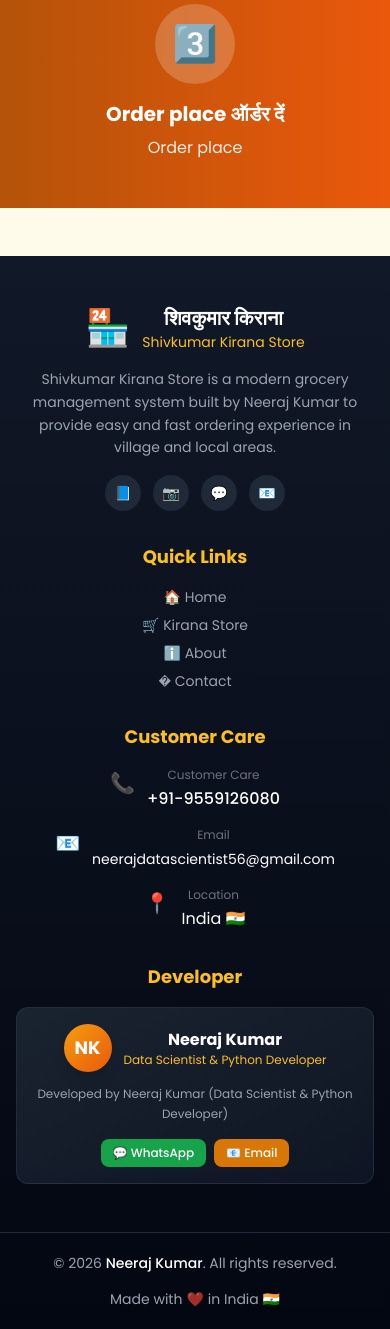
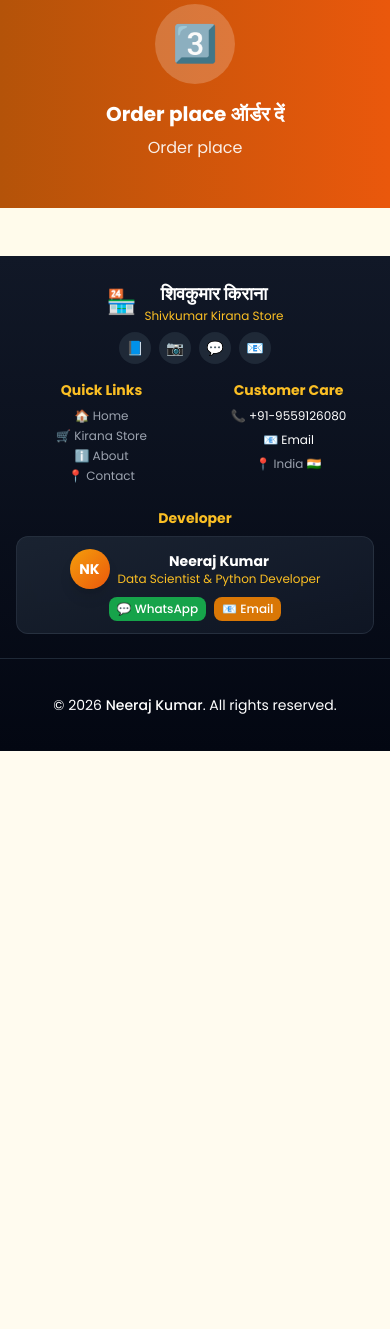
Before and after one commit to Neeraj56kr/shivkumar-kirana-store, a Flask app: page / in a window 390 px wide. Shown: the part 2988-4317 px from the top of the page. After the commit the page ends 3739 px from the top, so only its background shows below. Run offline with Flask 3, Linux system fonts and the light colour scheme; some libraries are stand-ins or nearby versions.

Commit message:
footer responsive

```diff
--- a/templates/base.html
+++ b/templates/base.html
@@ -198,32 +198,32 @@
     <!-- Footer -->
     <footer class="bg-gradient-to-b from-gray-900 to-gray-950 text-white mt-12">
         <!-- Main Footer -->
-        <div class="container mx-auto px-4 py-12">
-            <div class="grid grid-cols-1 md:grid-cols-2 lg:grid-cols-4 gap-8">
+        <div class="container mx-auto px-4 py-6 md:py-12">
+            <div class="grid grid-cols-2 md:grid-cols-2 lg:grid-cols-4 gap-4 md:gap-8">
 
                 <!-- About Section -->
-                <div class="text-center md:text-left">
-                    <div class="flex items-center justify-center md:justify-start space-x-3 mb-4">
-                        <span class="text-4xl">🏪</span>
+                <div class="text-center md:text-left col-span-2 md:col-span-2 lg:col-span-1">
+                    <div class="flex items-center justify-center md:justify-start space-x-2 md:space-x-3 mb-2 md:mb-4">
+                        <span class="text-2xl md:text-4xl">🏪</span>
                         <div>
-                            <h3 class="text-xl font-bold">शिवकुमार किराना</h3>
-                            <p class="text-amber-400 text-sm">Shivkumar Kirana Store</p>
+                            <h3 class="text-lg md:text-xl font-bold">शिवकुमार किराना</h3>
+                            <p class="text-amber-400 text-xs md:text-sm">Shivkumar Kirana Store</p>
                         </div>
                     </div>
-                    <p class="text-gray-400 text-sm mb-4 leading-relaxed">
+                    <p class="text-gray-400 text-xs md:text-sm mb-3 md:mb-4 leading-relaxed hidden md:block">
                         Shivkumar Kirana Store is a modern grocery management system built by Neeraj Kumar to provide easy and fast ordering experience in village and local areas.
                     </p>
-                    <div class="flex justify-center md:justify-start space-x-3">
-                        <a href="#" class="w-9 h-9 bg-gray-800 hover:bg-blue-600 rounded-full flex items-center justify-center transition-all duration-300 text-sm">
+                    <div class="flex justify-center md:justify-start space-x-2 md:space-x-3">
+                        <a href="#" class="w-8 h-8 md:w-9 md:h-9 bg-gray-800 hover:bg-blue-600 rounded-full flex items-center justify-center transition-all duration-300 text-sm">
                             📘
                         </a>
-                        <a href="#" class="w-9 h-9 bg-gray-800 hover:bg-pink-600 rounded-full flex items-center justify-center transition-all duration-300 text-sm">
+                        <a href="#" class="w-8 h-8 md:w-9 md:h-9 bg-gray-800 hover:bg-pink-600 rounded-full flex items-center justify-center transition-all duration-300 text-sm">
                             📷
                         </a>
-                        <a href="https://wa.me/919559126080" target="_blank" class="w-9 h-9 bg-gray-800 hover:bg-green-600 rounded-full flex items-center justify-center transition-all duration-300 text-sm">
+                        <a href="https://wa.me/919559126080" target="_blank" class="w-8 h-8 md:w-9 md:h-9 bg-gray-800 hover:bg-green-600 rounded-full flex items-center justify-center transition-all duration-300 text-sm">
                             💬
                         </a>
-                        <a href="mailto:neerajdatascientist56@gmail.com" class="w-9 h-9 bg-gray-800 hover:bg-red-600 rounded-full flex items-center justify-center transition-all duration-300 text-sm">
+                        <a href="mailto:neerajdatascientist56@gmail.com" class="w-8 h-8 md:w-9 md:h-9 bg-gray-800 hover:bg-red-600 rounded-full flex items-center justify-center transition-all duration-300 text-sm">
                             📧
                         </a>
                     </div>
@@ -231,37 +231,45 @@
 
                 <!-- Quick Links -->
                 <div class="text-center md:text-left">
-                    <h4 class="text-lg font-bold mb-4 text-amber-400">Quick Links</h4>
-                    <ul class="space-y-2 text-sm">
+                    <h4 class="text-sm md:text-lg font-bold mb-2 md:mb-4 text-amber-400">Quick Links</h4>
+                    <ul class="space-y-1 md:space-y-2 text-xs md:text-sm">
                         <li>
-                            <a href="{{ url_for('index') }}" class="text-gray-400 hover:text-white transition-colors flex items-center justify-center md:justify-start gap-2">
+                            <a href="{{ url_for('index') }}" class="text-gray-400 hover:text-white transition-colors flex items-center justify-center md:justify-start gap-1 md:gap-2">
                                 🏠 Home
                             </a>
                         </li>
                         <li>
-                            <a href="{{ url_for('products') }}" class="text-gray-400 hover:text-white transition-colors flex items-center justify-center md:justify-start gap-2">
+                            <a href="{{ url_for('products') }}" class="text-gray-400 hover:text-white transition-colors flex items-center justify-center md:justify-start gap-1 md:gap-2">
                                 🛒 Kirana Store
                             </a>
                         </li>
                         <li>
-                            <a href="/about" class="text-gray-400 hover:text-white transition-colors flex items-center justify-center md:justify-start gap-2">
+                            <a href="/about" class="text-gray-400 hover:text-white transition-colors flex items-center justify-center md:justify-start gap-1 md:gap-2">
                                 ℹ️ About
                             </a>
                         </li>
                         <li>
-                            <a href="/contact" class="text-gray-400 hover:text-white transition-colors flex items-center justify-center md:justify-start gap-2">
-                                � Contact
+                            <a href="/contact" class="text-gray-400 hover:text-white transition-colors flex items-center justify-center md:justify-start gap-1 md:gap-2">
+                                📍 Contact
                             </a>
                         </li>
-
                     </ul>
                 </div>
 
                 <!-- Contact / Customer Care -->
                 <div class="text-center md:text-left">
-                    <h4 class="text-lg font-bold mb-4 text-amber-400">Customer Care</h4>
-                    <ul class="space-y-4">
-                        <li class="flex items-start justify-center md:justify-start gap-3 text-gray-400">
+                    <h4 class="text-sm md:text-lg font-bold mb-2 md:mb-4 text-amber-400">Customer Care</h4>
+                    <ul class="space-y-2 md:space-y-4">
+                        <!-- Mobile: Simple view -->
+                        <li class="text-gray-400 md:hidden text-xs">
+                            📞 <a href="tel:+919559126080" class="text-white hover:text-amber-400">+91-9559126080</a>
+                        </li>
+                        <li class="text-gray-400 md:hidden text-xs">
+                            📧 <a href="mailto:neerajdatascientist56@gmail.com" class="text-white hover:text-amber-400">Email</a>
+                        </li>
+                        <li class="text-gray-400 md:hidden text-xs">📍 India 🇮🇳</li>
+                        <!-- Desktop: Detailed view -->
+                        <li class="hidden md:flex items-start justify-start gap-3 text-gray-400">
                             <span class="text-xl mt-0.5">📞</span>
                             <div>
                                 <p class="text-xs text-gray-500 mb-1">Customer Care</p>
@@ -270,7 +278,7 @@
                                 </a>
                             </div>
                         </li>
-                        <li class="flex items-start justify-center md:justify-start gap-3 text-gray-400">
+                        <li class="hidden md:flex items-start justify-start gap-3 text-gray-400">
                             <span class="text-xl mt-0.5">📧</span>
                             <div>
                                 <p class="text-xs text-gray-500 mb-1">Email</p>
@@ -279,7 +287,7 @@
                                 </a>
                             </div>
                         </li>
-                        <li class="flex items-start justify-center md:justify-start gap-3 text-gray-400">
+                        <li class="hidden md:flex items-start justify-start gap-3 text-gray-400">
                             <span class="text-xl mt-0.5">📍</span>
                             <div>
                                 <p class="text-xs text-gray-500 mb-1">Location</p>
@@ -290,28 +298,28 @@
                 </div>
 
                 <!-- Developer Info -->
-                <div class="text-center md:text-left">
-                    <h4 class="text-lg font-bold mb-4 text-amber-400">Developer</h4>
-                    <div class="bg-gradient-to-br from-gray-800/80 to-gray-900/80 rounded-xl p-4 border border-gray-700/50 backdrop-blur">
-                        <div class="flex items-center justify-center md:justify-start gap-3 mb-3">
-                            <div class="w-12 h-12 bg-gradient-to-br from-amber-500 to-orange-600 rounded-full flex items-center justify-center text-lg font-bold shadow-lg">
+                <div class="text-center md:text-left col-span-2 md:col-span-2 lg:col-span-1 mt-2 md:mt-0">
+                    <h4 class="text-sm md:text-lg font-bold mb-2 md:mb-4 text-amber-400">Developer</h4>
+                    <div class="bg-gradient-to-br from-gray-800/80 to-gray-900/80 rounded-xl p-3 md:p-4 border border-gray-700/50 backdrop-blur">
+                        <div class="flex items-center justify-center md:justify-start gap-2 md:gap-3 mb-2 md:mb-3">
+                            <div class="w-10 h-10 md:w-12 md:h-12 bg-gradient-to-br from-amber-500 to-orange-600 rounded-full flex items-center justify-center text-sm md:text-lg font-bold shadow-lg">
                                 NK
                             </div>
                             <div>
-                                <h5 class="font-bold text-white">Neeraj Kumar</h5>
+                                <h5 class="font-bold text-white text-sm md:text-base">Neeraj Kumar</h5>
                                 <p class="text-amber-400 text-xs">Data Scientist & Python Developer</p>
                             </div>
                         </div>
-                        <p class="text-gray-400 text-xs leading-relaxed">
+                        <p class="text-gray-400 text-xs leading-relaxed hidden md:block">
                             Developed by Neeraj Kumar (Data Scientist & Python Developer)
                         </p>
-                        <div class="flex justify-center md:justify-start gap-2 mt-4">
+                        <div class="flex justify-center md:justify-start gap-2 mt-2 md:mt-4">
                             <a href="https://wa.me/919559126080" target="_blank"
-                               class="px-3 py-1.5 bg-green-600 hover:bg-green-700 rounded-lg text-xs font-medium transition-all hover:scale-105">
+                               class="px-2 md:px-3 py-1 md:py-1.5 bg-green-600 hover:bg-green-700 rounded-lg text-xs font-medium transition-all hover:scale-105">
                                 💬 WhatsApp
                             </a>
                             <a href="mailto:neerajdatascientist56@gmail.com"
-                               class="px-3 py-1.5 bg-amber-600 hover:bg-amber-700 rounded-lg text-xs font-medium transition-all hover:scale-105">
+                               class="px-2 md:px-3 py-1 md:py-1.5 bg-amber-600 hover:bg-amber-700 rounded-lg text-xs font-medium transition-all hover:scale-105">
                                 📧 Email
                             </a>
                         </div>
@@ -325,13 +333,8 @@
             <div class="container mx-auto px-4 py-5">
                 <div class="flex flex-col md:flex-row items-center justify-between gap-4 text-sm">
                     <p class="text-gray-400 text-center md:text-left">
-                        © 2026 <span class="text-white font-medium">Neeraj Kumar</span>. All rights reserved.
+                       <center><i class="fa-solid fa-copyright"></i>© 2026 <span class="text-white font-medium">Neeraj Kumar</span>. All rights reserved.</center>
                     </p>
-                    <div class="flex items-center gap-4 text-gray-400">
-                        <span class="flex items-center gap-1">
-                            Made with <span class="text-red-500 animate-pulse">❤️</span> in India 🇮🇳
-                        </span>
-                    </div>
                 </div>
             </div>
         </div>
```
